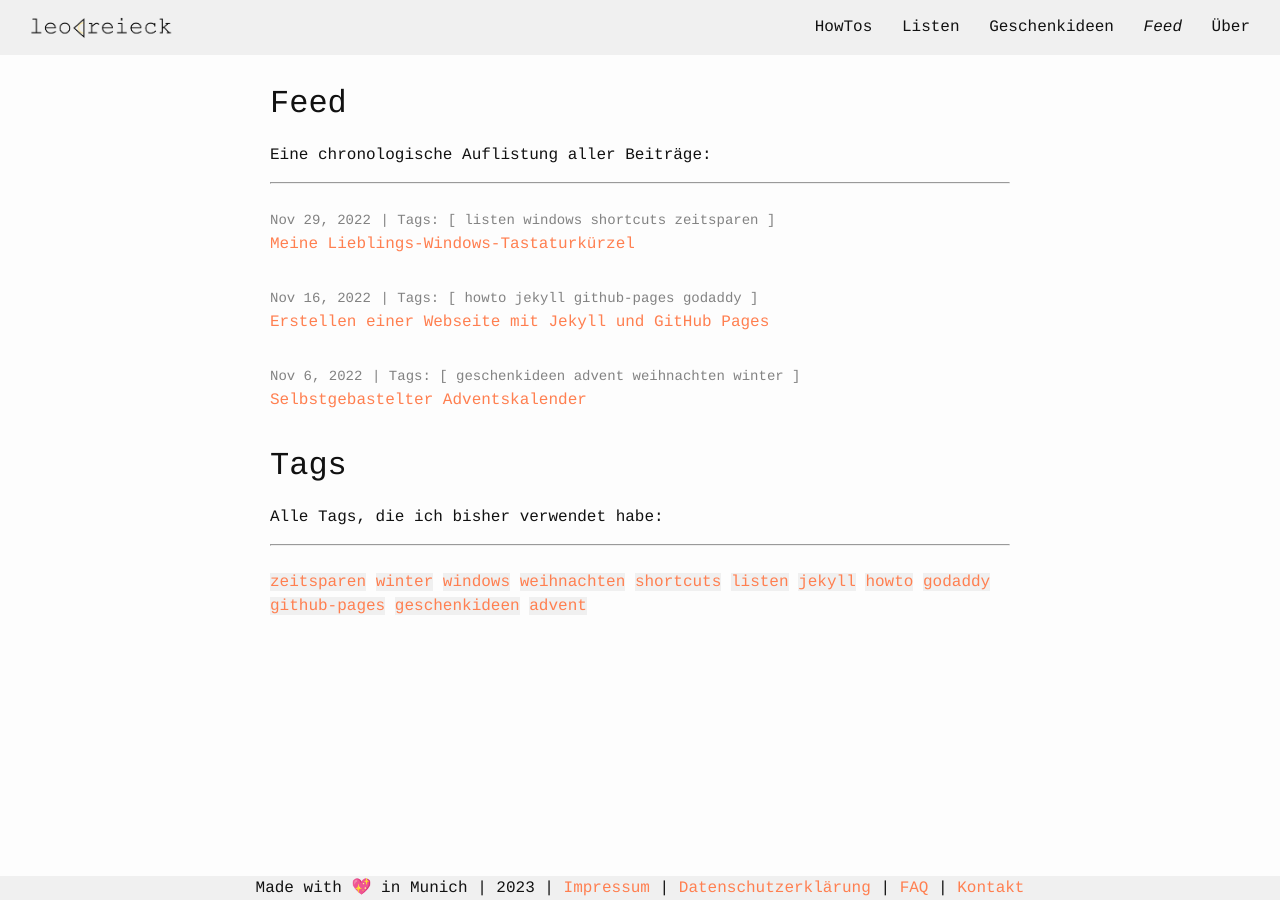
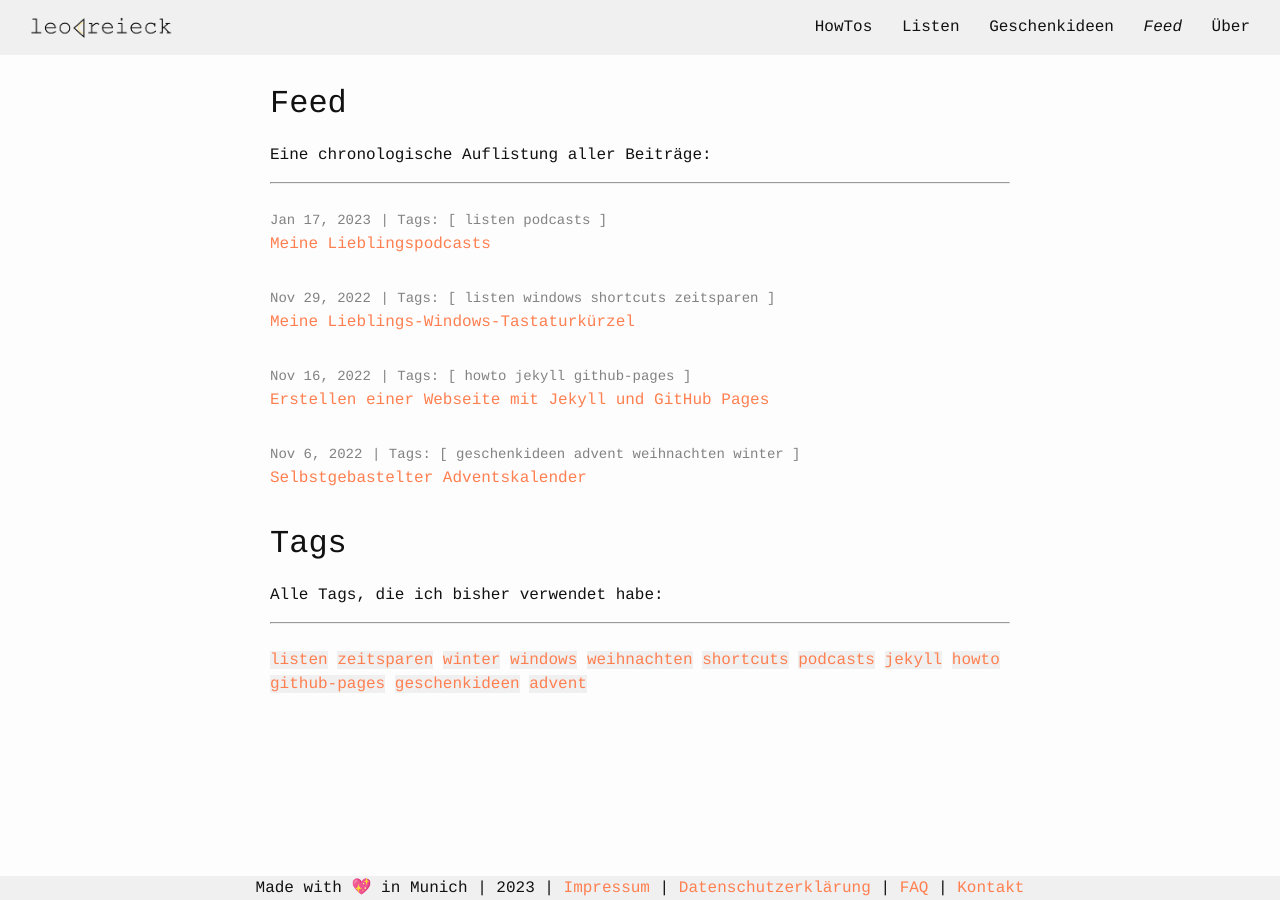
Before and after one commit to leodreieck/leodreieck.github.io, a Jekyll site: the page built from Posts.html, in a window 1280 px wide. Built offline with Jekyll 4.4.1, drawn with Linux system fonts in a browser that asks for light colours.

Commit message:
add new blog entry: podcasts. delete godaddy tag from old post

```diff
--- a/_posts/2022-11-13-eigene-website.md
+++ b/_posts/2022-11-13-eigene-website.md
@@ -2,7 +2,7 @@
 layout: post
 title:  "Erstellen einer Webseite mit Jekyll und GitHub Pages"
 date:   2022-11-16 16:30
-tags: howto jekyll github-pages godaddy
+tags: howto jekyll github-pages
 description: Eine kurze Einführung darin, wie ich diese Webseite erstellt habe.
 ---
 
--- a/tag/godaddy.md
+++ /dev/null
@@ -1,5 +0,0 @@
----
-layout: tagpage
-title: "Tag: godaddy"
-tag: godaddy
----
--- /dev/null
+++ b/tag/podcasts.md
@@ -0,0 +1,5 @@
+---
+layout: tagpage
+title: "Tag: podcasts"
+tag: podcasts
+---
```
Also changed, not shown: _posts/2023-01-17-lieblingspodcasts.md (added, +43 -0 lines).
